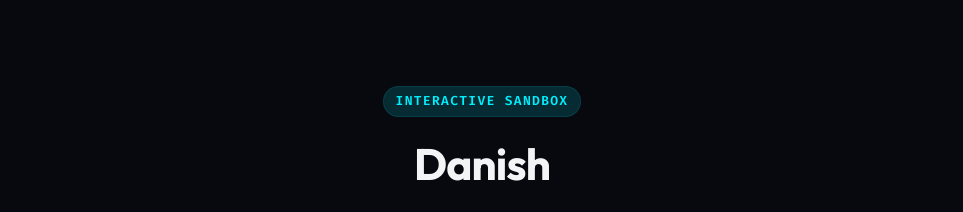
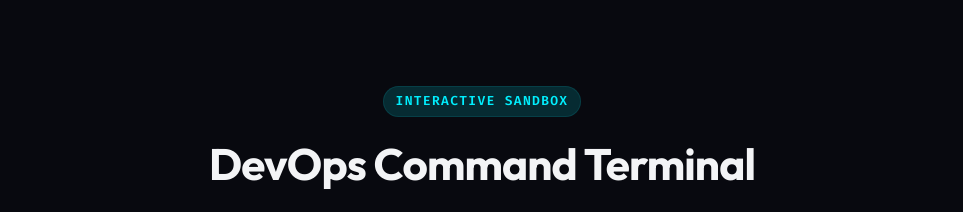
Before and after one commit to DanishDarga/portfolio, a plain HTML site: page index.html in a window 1280 px wide. Shown: the part 800-1012 px from the top of the page, without its empty margins (158-1121 px from the left). Drawn offline with nearby package versions, Linux system fonts and the light colour scheme.

Commit message:
Uodated website

```diff
--- a/index.html
+++ b/index.html
@@ -181,7 +181,7 @@
       <div class="section-container">
         <div class="section-header align-center">
           <span class="section-tag" id="terminal-tag">INTERACTIVE SANDBOX</span>
-          <h2 class="section-title" id="terminal-heading">Danish</h2>
+          <h2 class="section-title" id="terminal-heading">DevOps Command Terminal</h2>
           <p class="section-desc" id="terminal-desc">
             An authentic SSH shell environment. Type commands to learn more about my background, skills, and operations
             stack. Try typing <span class="code-inline">help</span> to begin.
```
